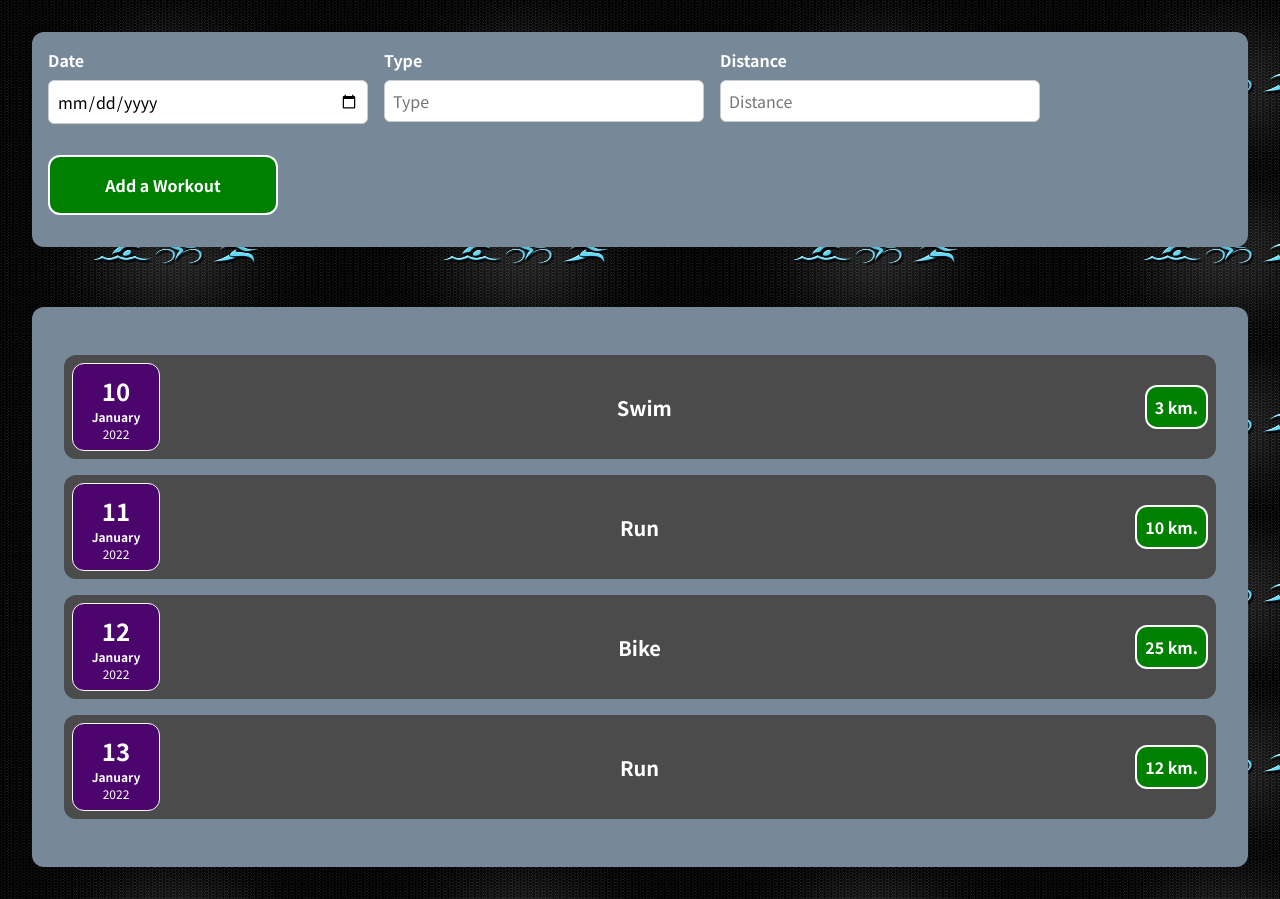
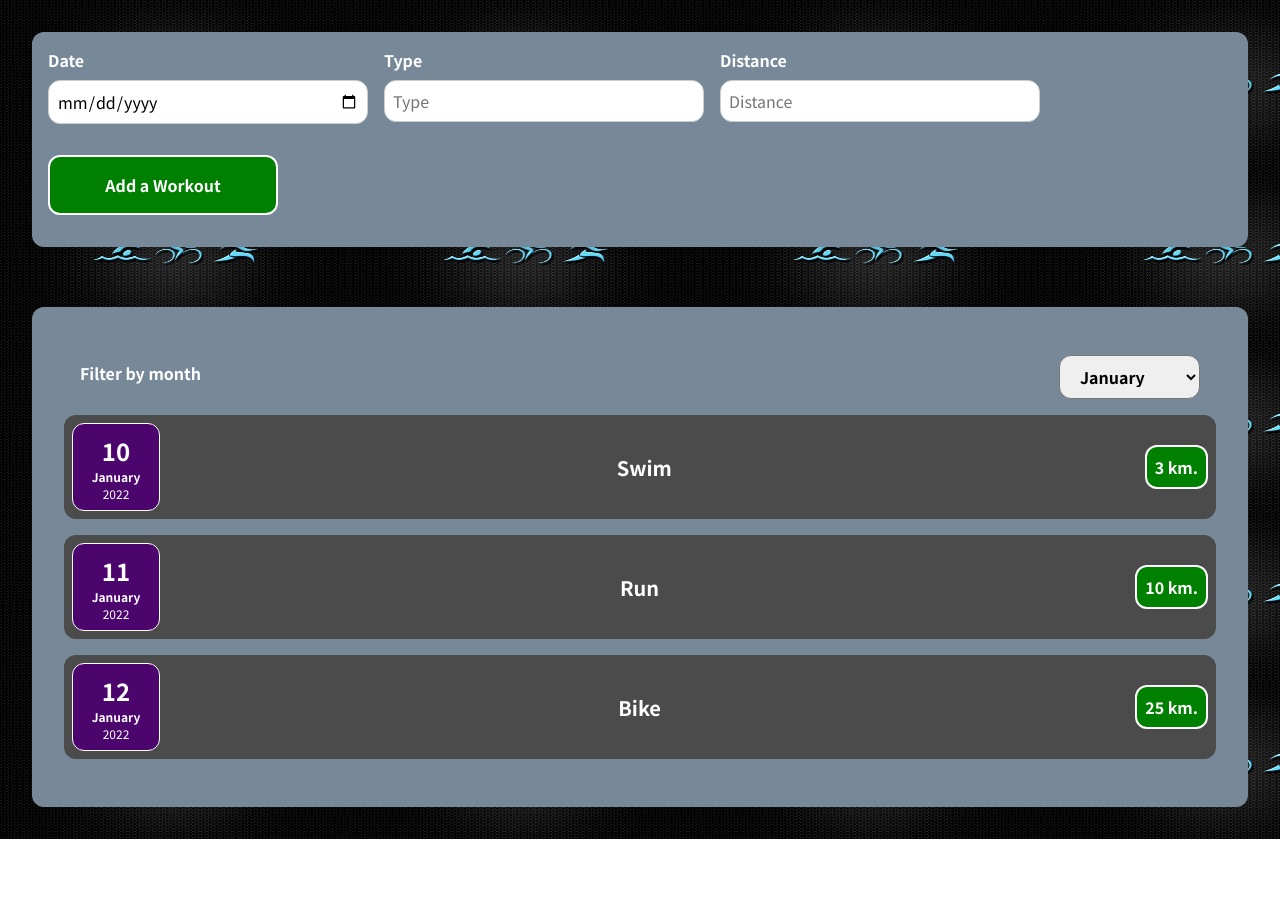
Before and after one commit to cailqk/ReactJS-project, a React (Create React App) app: page / in a window 1280 px wide. After the commit the page ends 839 px from the top, so only its background shows below. Built offline with nearby package versions, Linux system fonts and the light colour scheme.

Commit message:
Added the starting point of filtering on a monthly basis

```diff
--- a/src/App.js
+++ b/src/App.js
@@ -29,9 +29,16 @@ function App() {
     },
   ];
 
+const addWorkoutHandler = (workout) => {
+  console.log('App.js is doing:');
+  workouts.unshift(workout);
+  console.log(workout);
+}
+
+
   return (
     <div>
-      <AddNew />
+      <AddNew onAddWorkout={addWorkoutHandler}/>
      <Workouts item={workouts}/>
     </div>
   );
--- a/src/custom_components/AddNew/AddNew.js
+++ b/src/custom_components/AddNew/AddNew.js
@@ -1,14 +1,20 @@
 import Form from "./Form";
-import './AddNew.css'
+import "./AddNew.css";
 
-function AddNew () {
+function AddNew(props) {
+  const addNewWorkoutHandler = (enteredWorkoutData) => {
+    const workoutData = {
+      id: Math.random().toString(),
+      ...enteredWorkoutData,
+    };
+    props.onAddWorkout(workoutData);
+  };
 
-    return (
-      <div className="new-workout">
-          <Form />
-      </div>
-    )
-
+  return (
+    <div className="new-workout">
+      <Form onAddNewWorkout={addNewWorkoutHandler} />
+    </div>
+  );
 }
 
 export default AddNew;
--- a/src/custom_components/AddNew/Form.css
+++ b/src/custom_components/AddNew/Form.css
@@ -15,7 +15,7 @@
   .new-workout_control input {
     font: inherit;
     padding: 0.5rem;
-    border-radius: 6px;
+    border-radius: 12px;
     border: 1px solid #ccc;
     width: 20rem;
     max-width: 100%;
@@ -23,4 +23,5 @@
 
   .new-workout_button {
     position: relative;
+    border-radius: 12px;
   }
--- a/src/custom_components/AddNew/Form.js
+++ b/src/custom_components/AddNew/Form.js
@@ -1,7 +1,7 @@
 import "./Form.css";
 import { useState } from "react";
 
-function Form() {
+function Form(props) {
   const [enteredDate, setEnteredDate] = useState("");
   const [enteredType, setEnteredType] = useState("");
   const [enteredDistance, setEnteredDistance] = useState("");
@@ -15,6 +15,7 @@ function Form() {
       distance: enteredDistance,
     };
 
+    props.onAddNewWorkout(enteredData);
     setEnteredDate("");
     setEnteredType("");
     setEnteredDistance("");
--- a/src/custom_components/Contents/Workouts.js
+++ b/src/custom_components/Contents/Workouts.js
@@ -1,10 +1,20 @@
 import "./Workouts.css";
 import Shell from "../UI/Shell";
 import WorkoutType from "./WorkoutType";
+import Filter from "../UI/Filter";
+import { useState } from "react";
 
 function Workouts(props) {
+  const [filteredMonth, setFilteredMonth] = useState("January");
+
+  const filterChangeHandler = (selectedMonth) => {
+    setFilteredMonth(selectedMonth);
+  };
+
   return (
+    <div>
       <Shell className="train">
+        <Filter onChangeFilter={filterChangeHandler} selected={filteredMonth} />
         <WorkoutType
           type={props.item[0].type}
           distance={props.item[0].distance}
@@ -20,12 +30,8 @@ function Workouts(props) {
           distance={props.item[2].distance}
           date={props.item[2].date}
         />
-      <WorkoutType
-        type={props.item[3].type}
-        distance={props.item[3].distance}
-        date={props.item[3].date}
-      />
       </Shell>
+    </div>
   );
 }
 
--- /dev/null
+++ b/src/custom_components/UI/Filter.css
@@ -0,0 +1,24 @@
+.workouts-filter {
+    color: white;
+    padding: 0 1rem;
+  }
+
+  .workouts-filter_control {
+    display: flex;
+    width: 100%;
+    align-items: center;
+    justify-content: space-between;
+    margin: 1rem 0;
+  }
+
+  .workouts-filter label {
+    font-weight: bold;
+    margin-bottom: 0.5rem;
+  }
+
+  .workouts-filter select {
+    font: inherit;
+    padding: 0.5rem 1rem;
+    font-weight: bold;
+    border-radius: 12px;
+  }
--- /dev/null
+++ b/src/custom_components/UI/Filter.js
@@ -0,0 +1,31 @@
+import "./Filter.css";
+
+const Filter = (props) => {
+  const filterHandler = (e) => {
+    props.onChangeFilter(e.target.value)
+  };
+
+  return (
+    <div className="workouts-filter">
+      <div className="workouts-filter_control">
+        <label>Filter by month</label>
+        <select onChange={filterHandler}>
+          <option value="January">January</option>
+          <option value="February">February</option>
+          <option value="March">March</option>
+          <option value="April">April</option>
+          <option value="May">May</option>
+          <option value="June">June</option>
+          <option value="July">July</option>
+          <option value="August">August</option>
+          <option value="September">September</option>
+          <option value="October">October</option>
+          <option value="November">November</option>
+          <option value="December">December</option>
+        </select>
+      </div>
+    </div>
+  );
+};
+
+export default Filter;
```
Also changed, not shown: 1 other file (tests, documents, lock files or other folders). Lines whose indentation alone changed are shown as unchanged.
